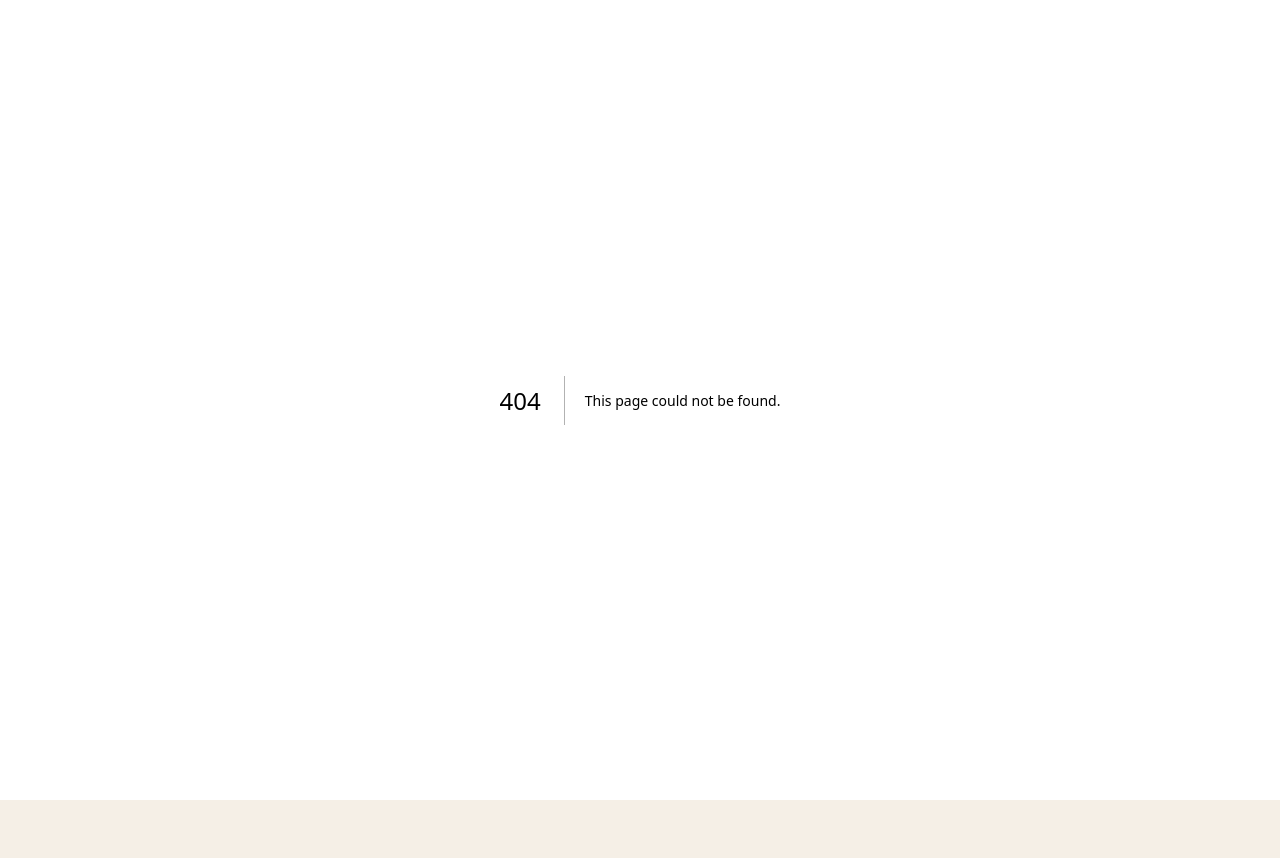
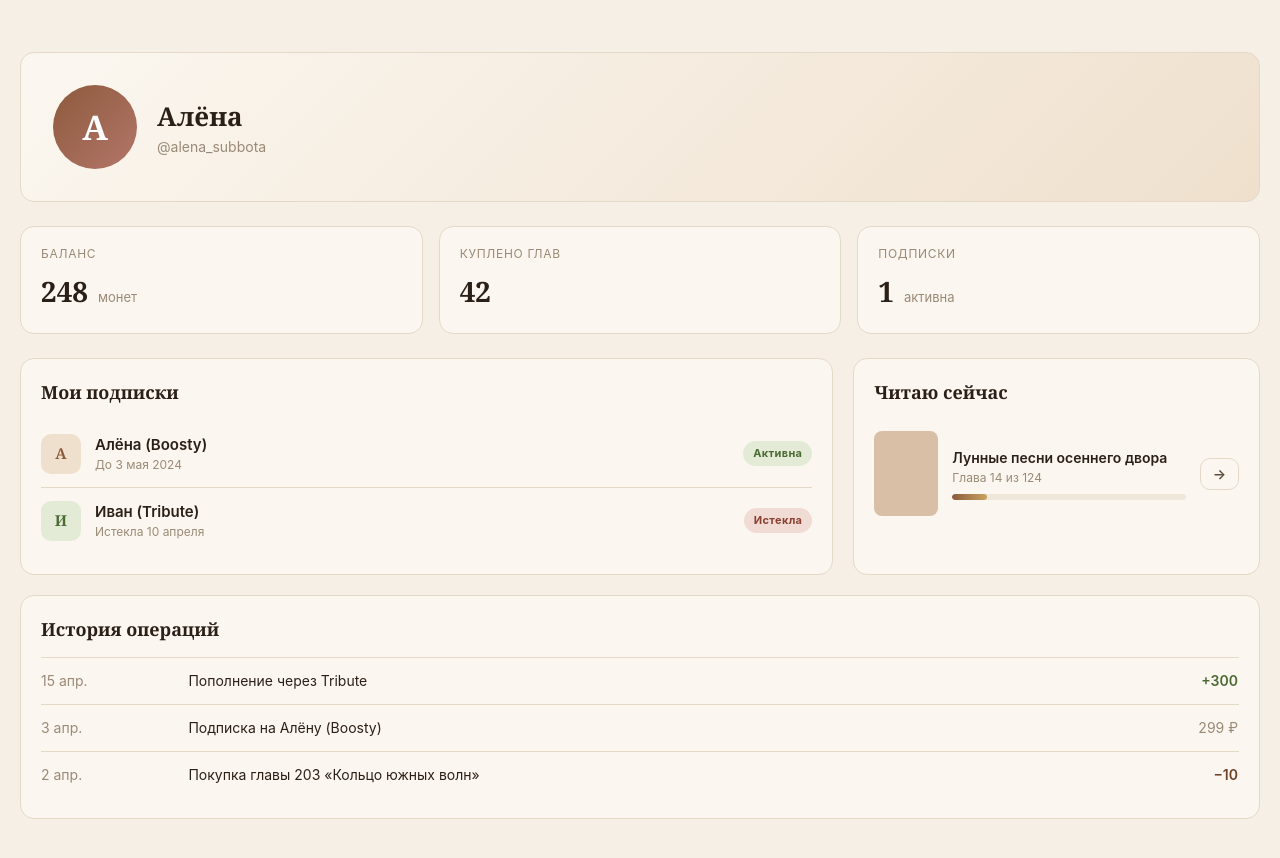
Before and after one commit to AlenaSubbota/probable-spork, a Next.js app: page /profile in a window 1280 px wide. Before the commit this address had no page. Shown: the top 858 px of the page. Before the commit the page ends 800 px from the top, so only its background shows below. Built offline with nearby package versions, Linux system fonts and the light colour scheme.

Commit message:
субаз

```diff
--- /dev/null
+++ b/src/app/profile/page.tsx
@@ -0,0 +1,94 @@
+import Link from 'next/link';
+
+export default function ProfilePage() {
+  return (
+    <main className="container section">
+      {/* Шапка профиля */}
+      <div className="profile-hero">
+        <div className="big-avatar">A</div>
+        <div>
+          <h2>Алёна</h2>
+          <div className="handle">@alena_subbota</div>
+        </div>
+      </div>
+
+      {/* Статистика */}
+      <div className="card-grid-3">
+        <div className="stat-card">
+          <div className="label">Баланс</div>
+          <div className="value">
+            248 <small>монет</small>
+          </div>
+        </div>
+        <div className="stat-card">
+          <div className="label">Куплено глав</div>
+          <div className="value">42</div>
+        </div>
+        <div className="stat-card">
+          <div className="label">Подписки</div>
+          <div className="value">1 <small>активна</small></div>
+        </div>
+      </div>
+
+      {/* Подписки и Читаю сейчас */}
+      <div className="hero-grid">
+        <div className="card">
+          <h3>Мои подписки</h3>
+          <div className="sub-item">
+            <div className="who">А</div>
+            <div className="body">
+              <div className="name">Алёна (Boosty)</div>
+              <div className="line">До 3 мая 2024</div>
+            </div>
+            <span className="status-pill status-active">Активна</span>
+          </div>
+          <div className="sub-item">
+            <div className="who" style={{ background: '#E3EBD6', color: '#4C6A34' }}>И</div>
+            <div className="body">
+              <div className="name">Иван (Tribute)</div>
+              <div className="line">Истекла 10 апреля</div>
+            </div>
+            <span className="status-pill status-expired">Истекла</span>
+          </div>
+        </div>
+
+        <div className="card">
+          <h3>Читаю сейчас</h3>
+          <div className="reading-row">
+            <div className="mini-cover p1"></div>
+            <div>
+              <div style={{ fontWeight: 600, fontSize: '14px' }}>Лунные песни осеннего двора</div>
+              <div style={{ fontSize: '12px', color: 'var(--ink-mute)' }}>Глава 14 из 124</div>
+              <div className="progress"><span style={{ width: '15%' }}></span></div>
+            </div>
+            <button className="btn btn-ghost" style={{ padding: '0 12px', height: '32px' }}>→</button>
+          </div>
+        </div>
+      </div>
+
+      {/* История транзакций */}
+      <div className="card">
+        <h3>История операций</h3>
+        <table style={{ width: '100%', borderCollapse: 'collapse', fontSize: '14px' }}>
+          <tbody>
+            <tr style={{ borderTop: '1px solid var(--border)' }}>
+              <td style={{ padding: '12px 0', color: 'var(--ink-mute)' }}>15 апр.</td>
+              <td>Пополнение через Tribute</td>
+              <td style={{ textAlign: 'right', color: '#4C6A34', fontWeight: 600 }}>+300</td>
+            </tr>
+            <tr style={{ borderTop: '1px solid var(--border)' }}>
+              <td style={{ padding: '12px 0', color: 'var(--ink-mute)' }}>3 апр.</td>
+              <td>Подписка на Алёну (Boosty)</td>
+              <td style={{ textAlign: 'right', color: 'var(--ink-mute)' }}>299 ₽</td>
+            </tr>
+            <tr style={{ borderTop: '1px solid var(--border)' }}>
+              <td style={{ padding: '12px 0', color: 'var(--ink-mute)' }}>2 апр.</td>
+              <td>Покупка главы 203 «Кольцо южных волн»</td>
+              <td style={{ textAlign: 'right', color: 'var(--accent-hover)', fontWeight: 600 }}>−10</td>
+            </tr>
+          </tbody>
+        </table>
+      </div>
+    </main>
+  );
+}
```
Also changed, not shown: src/app/catalog/page.tsx (added, +11 -0 lines).
